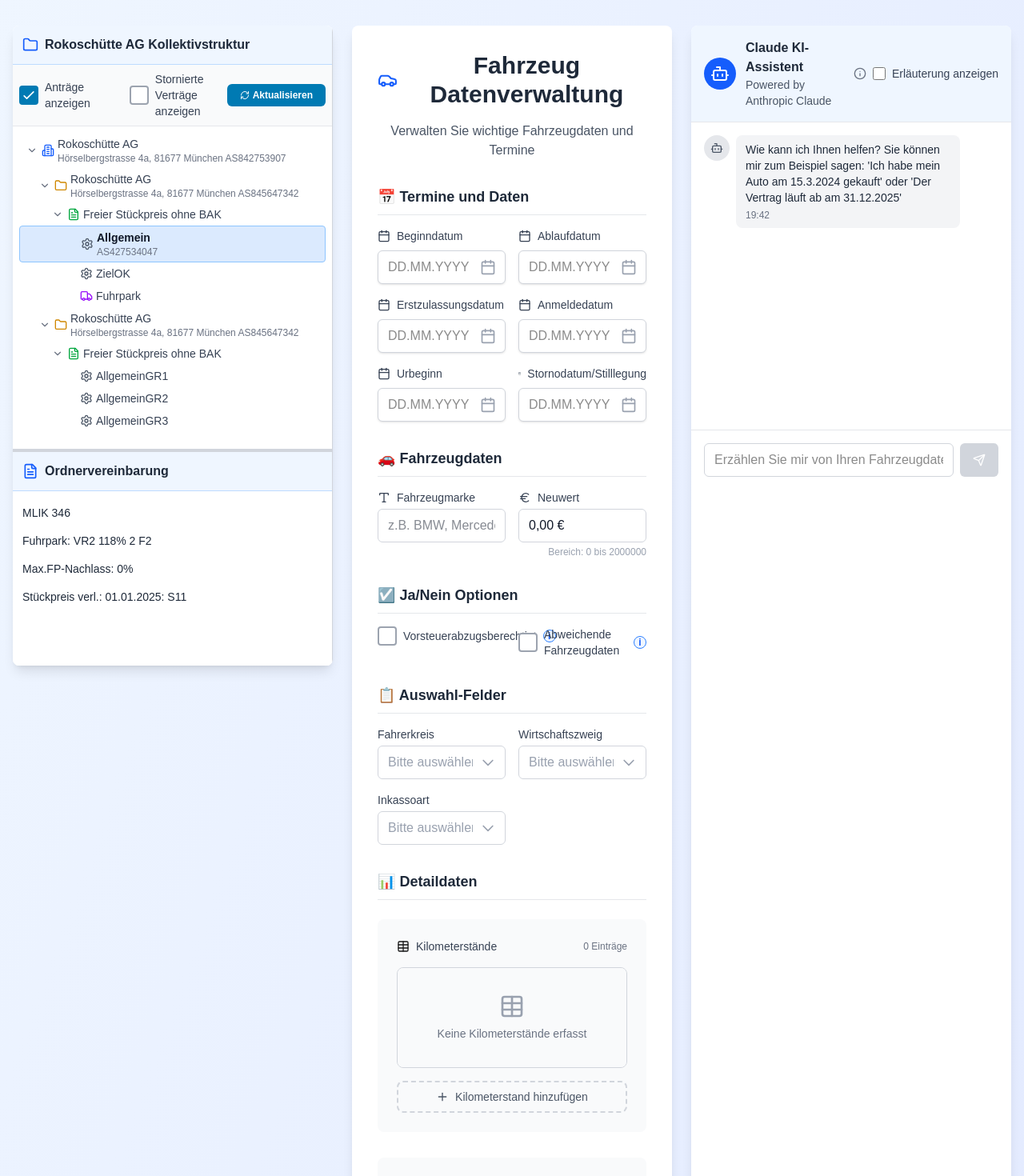
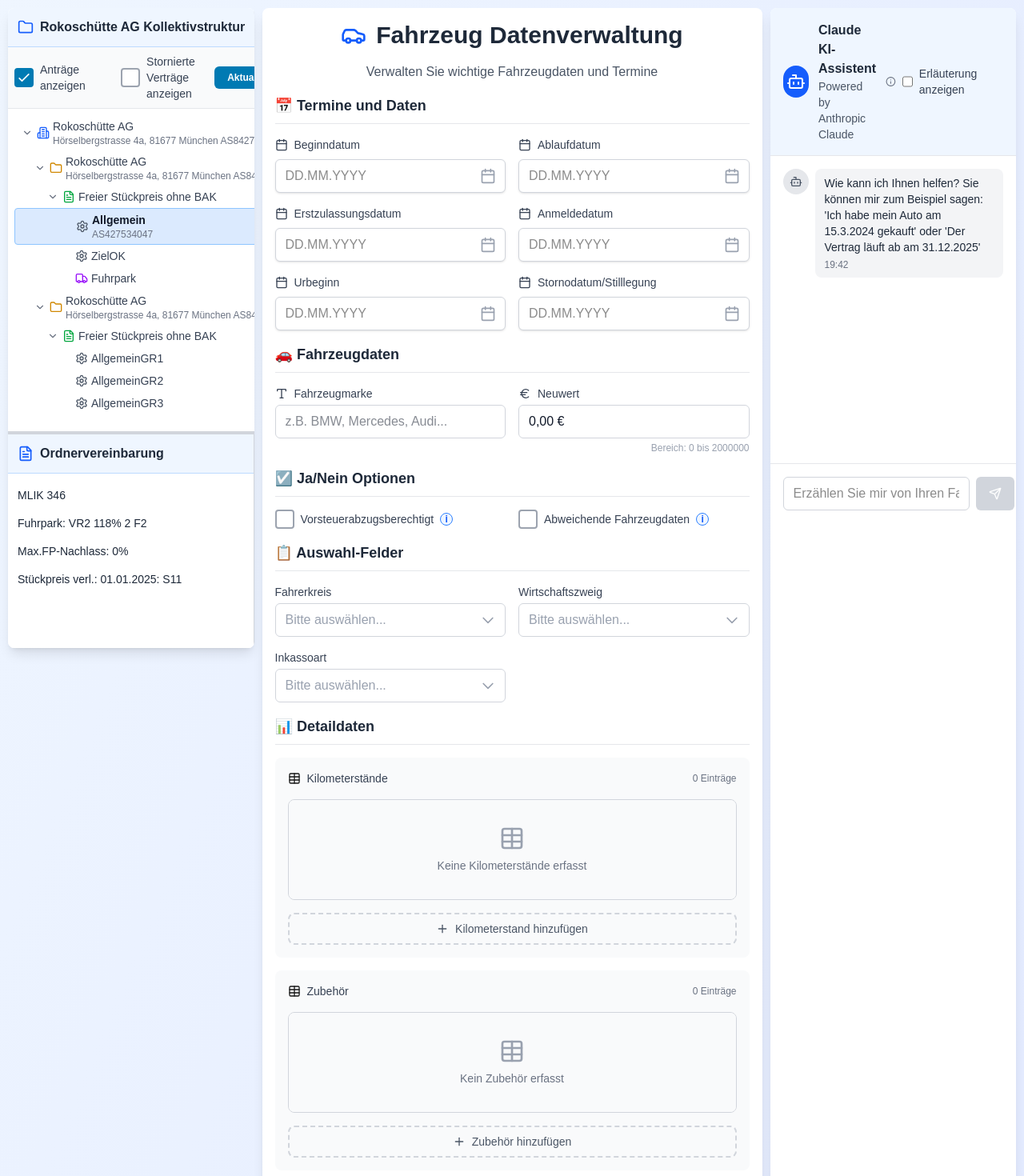
Before and after one commit to dsevenx/motor-date-app, a Next.js app: page / in a window 1280 px wide. Shown: the top 1470 px of the page at 80% size. Built offline with nearby package versions, Linux system fonts and the light colour scheme.

Commit message:
erstmal so

```diff
--- a/src/app/page.tsx
+++ b/src/app/page.tsx
@@ -116,22 +116,22 @@ const Page: React.FC = () => {
   );
 
   return (
-    <div className="min-h-screen bg-gradient-to-br from-blue-50 to-indigo-100 py-8 px-4">
-      <div className="max-w-[1800px] mx-auto">
-        {/* Three Column Layout */}
-        <div className="grid grid-cols-1 xl:grid-cols-3 gap-6">
+    <div className="min-h-screen bg-gradient-to-br from-blue-50 to-indigo-100 p-2.5">
+      <div className="max-w-[1900px] mx-auto">
+        {/* Three Column Layout: 3/12 + 6/12 + 3/12 = 12/12 */}
+        <div className="grid grid-cols-1 xl:grid-cols-12 gap-2.5">
 
-          {/* Far Left Column - Contract Tree and Ordnervereinbarung */}
-          <div className="xl:col-span-1">
+          {/* Far Left Column - Contract Tree and Ordnervereinbarung (3/12) */}
+          <div className="xl:col-span-3">
             <div className="h-[800px] bg-white rounded-lg shadow-lg overflow-hidden">
               <ContractSidePanel />
             </div>
           </div>
 
-          {/* Middle Column - Fahrzeug Datenverwaltung */}
-          <div className="xl:col-span-1 space-y-6">
-            <div className="bg-white rounded-lg shadow-lg p-8">
-              <div className="text-center mb-8">
+          {/* Middle Column - Fahrzeug Datenverwaltung (6/12) */}
+          <div className="xl:col-span-6 space-y-2.5">
+            <div className="bg-white rounded-lg shadow-lg p-4">
+              <div className="text-center mb-4">
                 <div className="flex items-center justify-center gap-3 mb-4">
                   <Car className="w-8 h-8 text-blue-600" />
                   <h1 className="text-3xl font-bold text-gray-800">
@@ -144,7 +144,7 @@ const Page: React.FC = () => {
               </div>
 
               {/* Basis-Felder in Grid-Layout */}
-              <div className="space-y-8">
+              <div className="space-y-4">
                 {/* Datums-Felder */}
                 <div>
                   <h3 className="text-lg font-semibold text-gray-800 mb-4 border-b border-gray-200 pb-2">
@@ -242,13 +242,13 @@ const Page: React.FC = () => {
 
               {/* Tabellen-Sektion */}
               {tableFields.length > 0 && (
-                <div className="mt-8">
-                  <h3 className="text-lg font-semibold text-gray-800 mb-6 border-b border-gray-200 pb-2">
+                <div className="mt-4">
+                  <h3 className="text-lg font-semibold text-gray-800 mb-4 border-b border-gray-200 pb-2">
                     📊 Detaildaten
                   </h3>
-                  <div className="space-y-8">
+                  <div className="space-y-4">
                     {tableFields.map(field => (
-                      <div key={field.key} className="bg-gray-50 rounded-lg p-6">
+                      <div key={field.key} className="bg-gray-50 rounded-lg p-4">
                         <MotorTable
                           value={fieldValues[field.key] as any[]}
                           onChange={(value) => handleUpdateVehicleData(field.key, value)}
@@ -265,7 +265,7 @@ const Page: React.FC = () => {
               )}
 
               {/* Aktuelle Werte Übersicht */}
-              <div className="border-t pt-6 mt-8">
+              <div className="border-t pt-4 mt-4">
                 <div className="flex items-center justify-between mb-4">
                   <h3 className="text-lg font-semibold text-gray-800">
                     📈 Aktuelle Werte:
@@ -324,7 +324,7 @@ const Page: React.FC = () => {
               </div>
 
               {/* Action Buttons */}
-              <div className="flex gap-4 mt-6">
+              <div className="flex gap-4 mt-4">
                 <button
                   onClick={handleReset}
                   className="flex-1 px-4 py-2 bg-gray-500 text-white rounded-md hover:bg-gray-600 transition-colors duration-200 font-medium"
@@ -341,7 +341,7 @@ const Page: React.FC = () => {
             </div>
 
             {/* Beispiel-Sektion mit deaktivierten Feldern */}
-            <div className="bg-white rounded-lg shadow-lg p-6">
+            <div className="bg-white rounded-lg shadow-lg p-4">
               <h3 className="text-lg font-semibold text-gray-800 mb-4">
                 🔒 Beispiel: Deaktivierte Felder & MotorButton
               </h3>
@@ -422,7 +422,7 @@ const Page: React.FC = () => {
             </div>
 
             {/* Produktsparten-Baum Sektion */}
-            <div className="bg-white rounded-lg shadow-lg p-6">
+            <div className="bg-white rounded-lg shadow-lg p-4">
               <h3 className="text-lg font-semibold text-gray-800 mb-4">
                 🏗️ Produktsparten-Baum (Demo)
               </h3>
@@ -436,8 +436,8 @@ const Page: React.FC = () => {
             </div>
           </div>
 
-          {/* Right Column - Chat Component */}
-          <div className="xl:col-span-1">
+          {/* Right Column - Chat Component (3/12) */}
+          <div className="xl:col-span-3">
             <div className="h-full min-h-[700px]">
               <ChatComponent
                 fieldConfigs={fieldConfigs}
--- a/src/components/ContractTreeComponent.tsx
+++ b/src/components/ContractTreeComponent.tsx
@@ -172,7 +172,7 @@ export const ContractTreeComponent: React.FC = () => {
   }
 
   return (
-    <div className="h-full flex flex-col">
+    <div className="h-full flex flex-col min-w-fit">
       {/* Header */}
       <div className="flex-shrink-0 bg-blue-50 border-b border-blue-200 p-3">
         <h3 className="font-semibold text-gray-800 flex items-center gap-2">
@@ -183,7 +183,7 @@ export const ContractTreeComponent: React.FC = () => {
 
       {/* Anzeigeoptionen */}
       <div className="flex-shrink-0 bg-gray-50 border-b border-gray-200 p-2">
-        <div className="flex items-center justify-between">
+        <div className="flex items-center justify-between min-w-fit">
           <div className="flex items-center gap-4 text-sm">
             <MotorCheckBox
               value={showApplications}
@@ -202,7 +202,7 @@ export const ContractTreeComponent: React.FC = () => {
             onClick={loadContractData}
             variant="primary"
             size="small"
-            icon={<RefreshCw className="h-3 w-3" />}
+
           >
             Aktualisieren
           </MotorButton>
```
